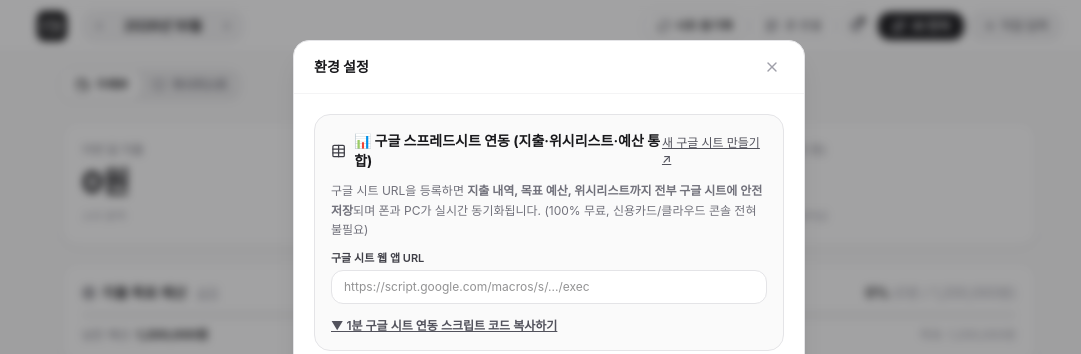
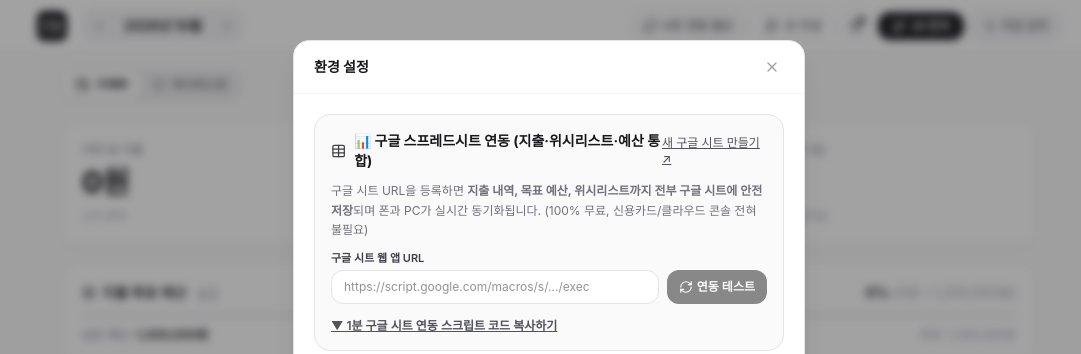
Before and after one commit to Bwaaab/my-budget, a React (Vite) app in the folder client/: page / in a window 1280 px wide. Both pictures are taken after a click on the button 947 px from the left and 26 px from the top of the page. Shown: the top 354 px of the page, without its empty margins (91-1172 px from the left). Built offline with nearby package versions, Linux system fonts and the light colour scheme; no server answers.

Commit message:
Add explicit connection status indicator and test button in settings

```diff
--- a/client/src/components/Header.jsx
+++ b/client/src/components/Header.jsx
@@ -64,11 +64,20 @@
           <button
             onClick={onSyncGoogleSheets}
             disabled={isSyncing}
-            className="flex items-center gap-1 px-2.5 sm:px-3 py-1.5 text-xs font-semibold rounded-xl border border-zinc-200 bg-white hover:bg-zinc-50 text-zinc-800 shadow-xs transition active:scale-95"
+            className={`flex items-center gap-1 px-2.5 sm:px-3 py-1.5 text-xs font-semibold rounded-xl border transition active:scale-95 ${
+              hasGoogleSheets
+                ? 'border-zinc-300 bg-white hover:bg-zinc-50 text-zinc-900 shadow-xs'
+                : 'border-zinc-200 bg-zinc-50 text-zinc-500'
+            }`}
             title="구글 시트에서 최신 내역(지출·위시리스트·예산) 동기화"
           >
+            {hasGoogleSheets && (
+              <span className="w-1.5 h-1.5 rounded-full bg-emerald-500 flex-shrink-0"></span>
+            )}
             <RefreshCw className={`w-3.5 h-3.5 text-zinc-700 ${isSyncing ? 'animate-spin' : ''}`} />
-            <span className="hidden sm:inline text-xs">시트 동기화</span>
+            <span className="hidden sm:inline text-xs">
+              {hasGoogleSheets ? '시트 동기화' : '시트 연동 필요'}
+            </span>
           </button>
 
           {/* QR Code Phone Sync button (Desktop & Tablet only) */}
--- a/client/src/components/SettingsModal.jsx
+++ b/client/src/components/SettingsModal.jsx
@@ -158,6 +158,8 @@
   const [copiedCode, setCopiedCode] = useState(false);
   const [showCodeBox, setShowCodeBox] = useState(false);
   const [restoreStatus, setRestoreStatus] = useState('');
+  const [testResult, setTestResult] = useState('');
+  const [isTesting, setIsTesting] = useState(false);
 
   useEffect(() => {
     if (settings) {
@@ -178,6 +180,27 @@
     });
     setSavedSuccess(true);
     setTimeout(() => setSavedSuccess(false), 2000);
+  };
+
+  const handleTestConnection = async () => {
+    if (!googleSheetsUrl.trim()) {
+      setTestResult('구글 시트 URL을 먼저 입력해 주세요.');
+      return;
+    }
+
+    setIsTesting(true);
+    setTestResult('구글 시트와 통신을 확인하는 중...');
+
+    try {
+      const res = await fetch(googleSheetsUrl.trim());
+      if (!res.ok) throw new Error(`HTTP ${res.status}`);
+      const data = await res.json();
+      setTestResult('🟢 연결 성공! 구글 시트와 완벽하게 연결되었습니다.');
+    } catch (err) {
+      setTestResult(`🔴 연결 실패: 구글 시트 웹앱 URL을 확인해 주세요. (${err.message})`);
+    } finally {
+      setIsTesting(false);
+    }
   };
 
   const handleCopyCode = () => {
@@ -265,20 +288,29 @@
                   type="url"
                   placeholder="https://script.google.com/macros/s/.../exec"
                   value={googleSheetsUrl}
-                  onChange={(e) => setGoogleSheetsUrl(e.target.value)}
+                  onChange={(e) => {
+                    setGoogleSheetsUrl(e.target.value);
+                    setTestResult('');
+                  }}
                   className="flex-1 text-xs px-3 py-2 bg-white border border-zinc-200 rounded-xl focus:ring-1 focus:ring-zinc-600 outline-none"
                 />
-                {googleSheetsUrl && (
-                  <button
-                    type="button"
-                    onClick={onSyncGoogleSheets}
-                    className="px-3 py-2 bg-zinc-900 hover:bg-zinc-800 text-white rounded-xl text-xs font-semibold flex items-center gap-1 transition"
-                  >
-                    <RefreshCw className="w-3.5 h-3.5" />
-                    <span>동기화</span>
-                  </button>
-                )}
+                <button
+                  type="button"
+                  onClick={handleTestConnection}
+                  disabled={isTesting || !googleSheetsUrl.trim()}
+                  className="px-3 py-2 bg-zinc-900 hover:bg-zinc-800 disabled:opacity-50 text-white rounded-xl text-xs font-semibold flex items-center gap-1 transition"
+                >
+                  <RefreshCw className={`w-3.5 h-3.5 ${isTesting ? 'animate-spin' : ''}`} />
+                  <span>연동 테스트</span>
+                </button>
               </div>
+              {testResult && (
+                <div className={`mt-2 p-2 rounded-lg text-xs font-medium ${
+                  testResult.startsWith('🟢') ? 'bg-emerald-50 text-emerald-800 border border-emerald-200' : 'bg-rose-50 text-rose-800 border border-rose-200'
+                }`}>
+                  {testResult}
+                </div>
+              )}
             </div>
 
             {/* Quick 1-minute setup guide toggle */}
```
